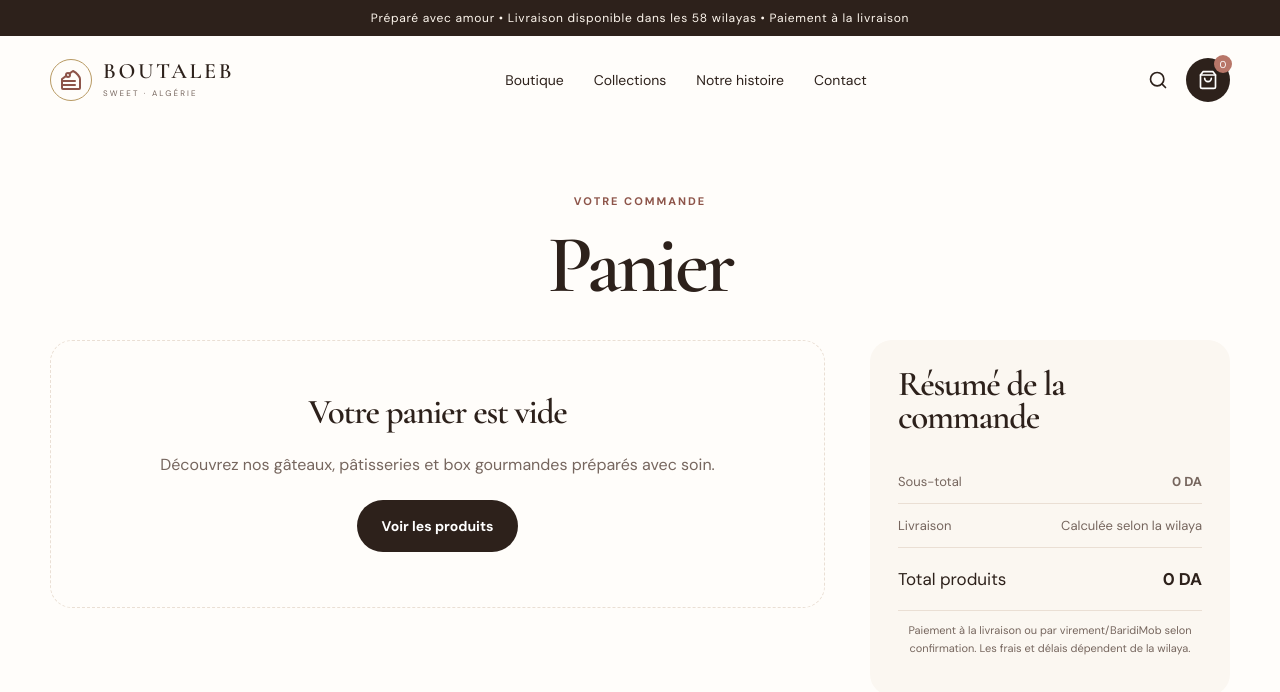
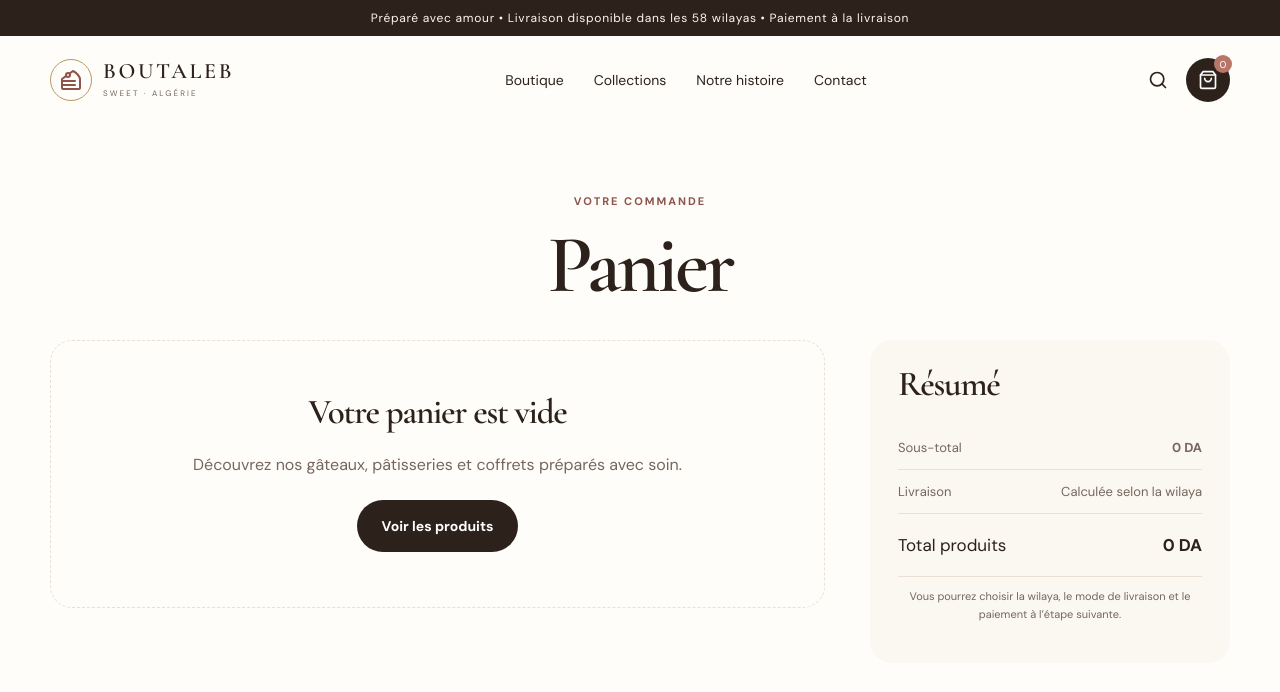
Before and after one commit to H4532/Boutaleb-Sweet, a Next.js app: page /cart in a window 1280 px wide. Shown: the top 692 px of the page. Built offline with nearby package versions, Linux system fonts and the light colour scheme.

Commit message:
Connect cart to Algeria checkout

```diff
--- a/app/cart/page.tsx
+++ b/app/cart/page.tsx
@@ -6,7 +6,7 @@ import { Minus, Plus, Trash2 } from 'lucide-react';
 import { StoreHeader } from '@/components/StoreHeader';
 import { useCart } from '@/components/CartProvider';
 
-const formatPrice = (price: number) => new Intl.NumberFormat('fr-DZ').format(price);
+const formatDzd = (value: number) => `${new Intl.NumberFormat('fr-DZ').format(value)} DA`;
 
 export default function CartPage() {
   const { items, total, removeItem, updateQuantity } = useCart();
@@ -23,7 +23,7 @@ export default function CartPage() {
           {items.length === 0 ? (
             <div className="empty-cart">
               <h2>Votre panier est vide</h2>
-              <p>Découvrez nos gâteaux, pâtisseries et box gourmandes préparés avec soin.</p>
+              <p>Découvrez nos gâteaux, pâtisseries et coffrets préparés avec soin.</p>
               <Link className="button button-primary" href="/shop">Voir les produits</Link>
             </div>
           ) : items.map((item) => (
@@ -38,17 +38,17 @@ export default function CartPage() {
                   <button onClick={() => updateQuantity(item.slug, item.quantity + 1)} aria-label="Augmenter la quantité"><Plus size={15} /></button>
                 </div>
               </div>
-              <div className="cart-item-end"><strong>{formatPrice(item.price * item.quantity)} DA</strong><button onClick={() => removeItem(item.slug)} aria-label={`Supprimer ${item.name}`}><Trash2 size={18} /></button></div>
+              <div className="cart-item-end"><strong>{formatDzd(item.price * item.quantity)}</strong><button onClick={() => removeItem(item.slug)} aria-label={`Supprimer ${item.name}`}><Trash2 size={18} /></button></div>
             </article>
           ))}
         </div>
         <aside className="order-summary">
-          <h2>Résumé de la commande</h2>
-          <div><span>Sous-total</span><strong>{formatPrice(total)} DA</strong></div>
+          <h2>Résumé</h2>
+          <div><span>Sous-total</span><strong>{formatDzd(total)}</strong></div>
           <div><span>Livraison</span><span>Calculée selon la wilaya</span></div>
-          <div className="summary-total"><span>Total produits</span><strong>{formatPrice(total)} DA</strong></div>
-          {items.length > 0 && <button className="button button-primary" type="button">Continuer vers la livraison</button>}
-          <p>Paiement à la livraison ou par virement/BaridiMob selon confirmation. Les frais et délais dépendent de la wilaya.</p>
+          <div className="summary-total"><span>Total produits</span><strong>{formatDzd(total)}</strong></div>
+          {items.length > 0 && <Link className="button button-primary" href="/checkout">Passer à la validation</Link>}
+          <p>Vous pourrez choisir la wilaya, le mode de livraison et le paiement à l’étape suivante.</p>
         </aside>
       </section>
     </main>
```
